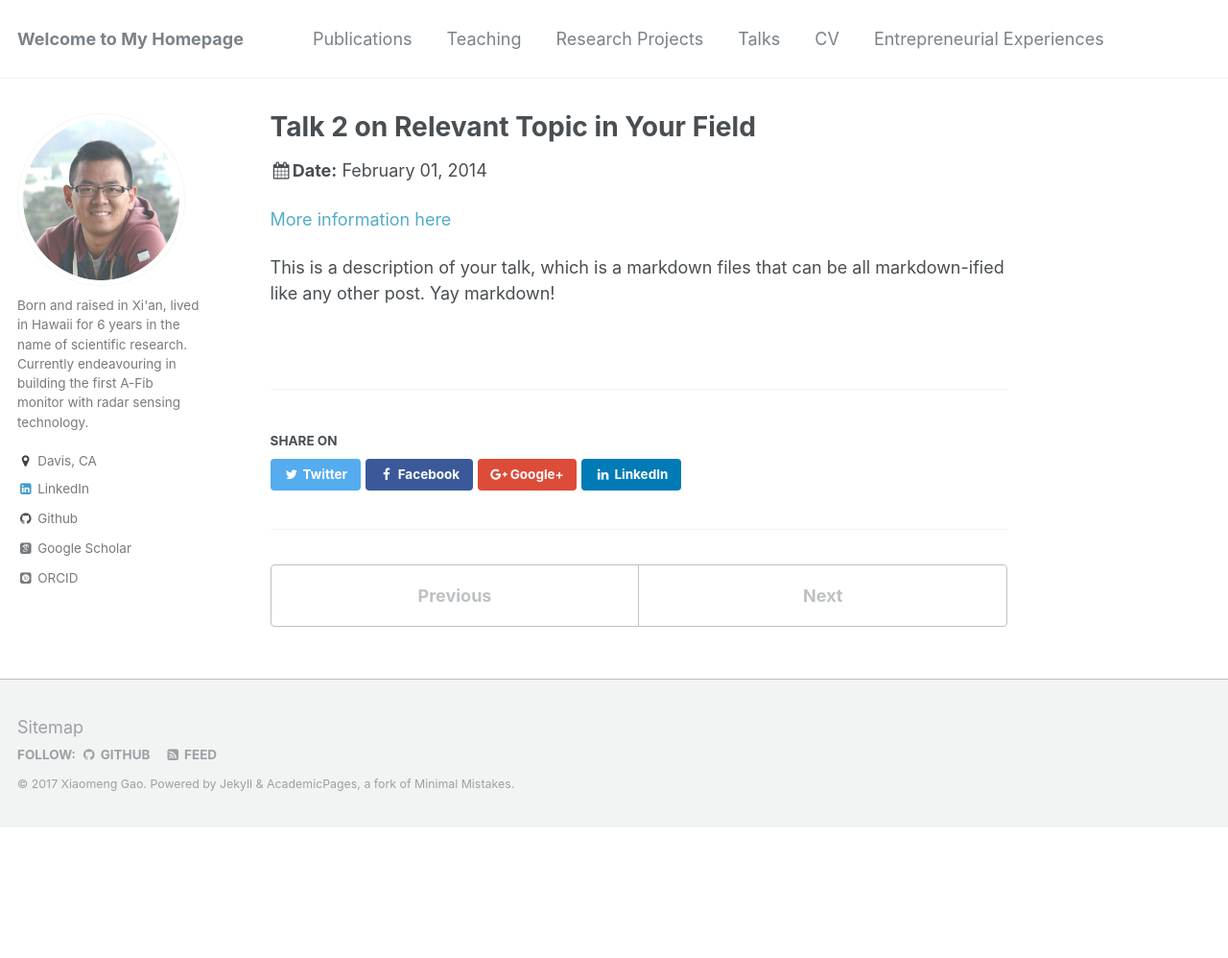
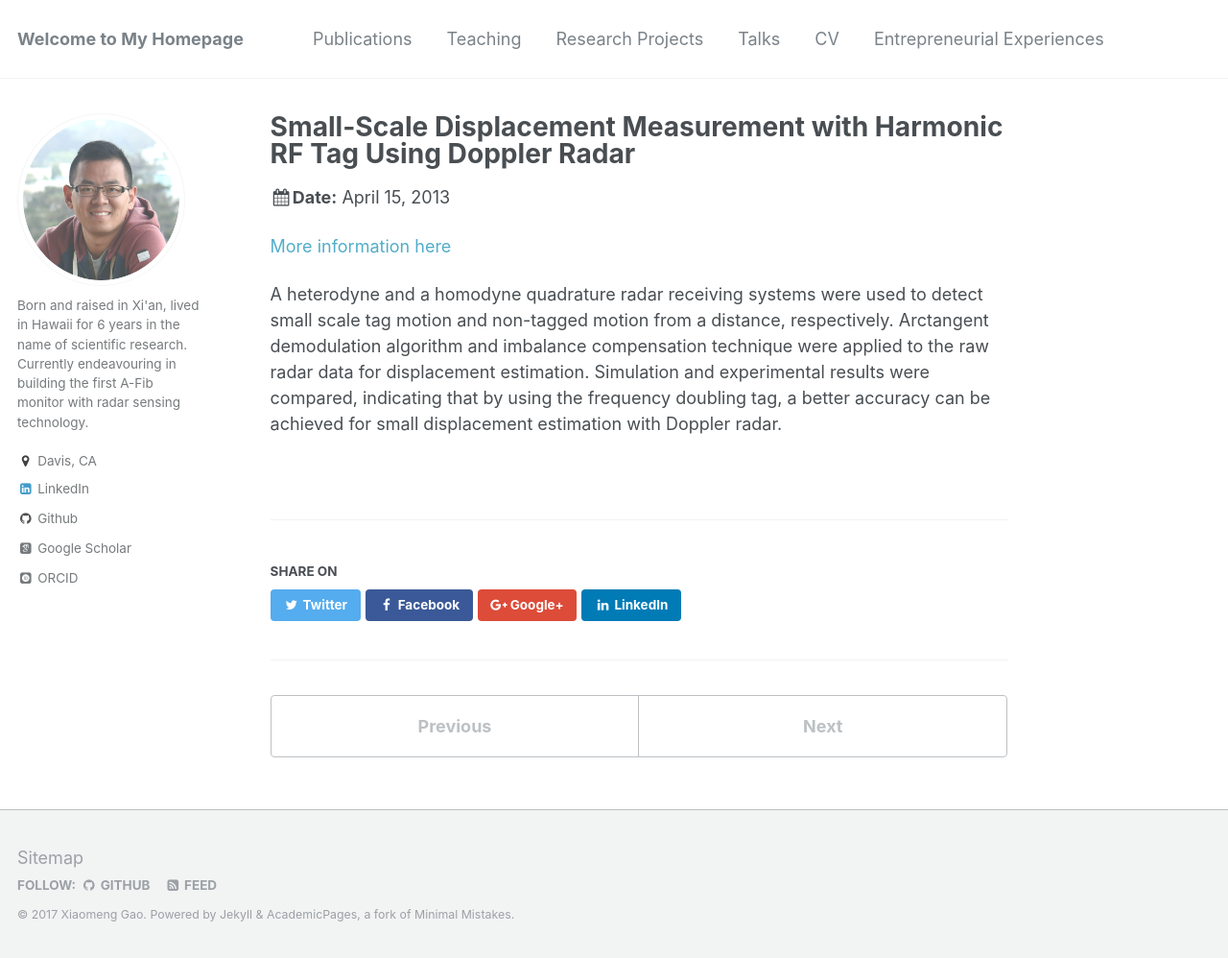
Before and after one commit to x-mengao/x-mengao.github.io, a Jekyll site: the page built from _talks/2014-02-01-talk-2.md, in a window 1280 px wide and 998 px high. Shown: the whole window at 96% size. Built offline with Jekyll 4.4.1, drawn with Linux system fonts in a browser that asks for light colours; some web fonts are replaced.

Commit message:
Update 2014-02-01-talk-2.md

```diff
--- a/_talks/2014-02-01-talk-2.md
+++ b/_talks/2014-02-01-talk-2.md
@@ -1,13 +1,13 @@
 ---
-title: "Talk 2 on Relevant Topic in Your Field"
+title: "Small-Scale Displacement Measurement with Harmonic RF Tag Using Doppler Radar"
 collection: talks
 type: "Talk"
-permalink: /talks/2014-02-01-talk-2
-venue: "London School of Testing"
-date: 2014-02-01
-location: "London, UK"
+permalink: /talks/2013-04-15-talk-2
+venue: "IEEE MTT-S International Wireless Symposium (IWS)"
+date: 2013-04-15
+location: "Xi'an, China"
 ---
 
 [More information here](http://example2.com)
 
-This is a description of your talk, which is a markdown files that can be all markdown-ified like any other post. Yay markdown!
+A heterodyne and a homodyne quadrature radar receiving systems were used to detect small scale tag motion and non-tagged motion from a distance, respectively. Arctangent demodulation algorithm and imbalance compensation technique were applied to the raw radar data for displacement estimation. Simulation and experimental results were compared, indicating that by using the frequency doubling tag, a better accuracy can be achieved for small displacement estimation with Doppler radar.
```
